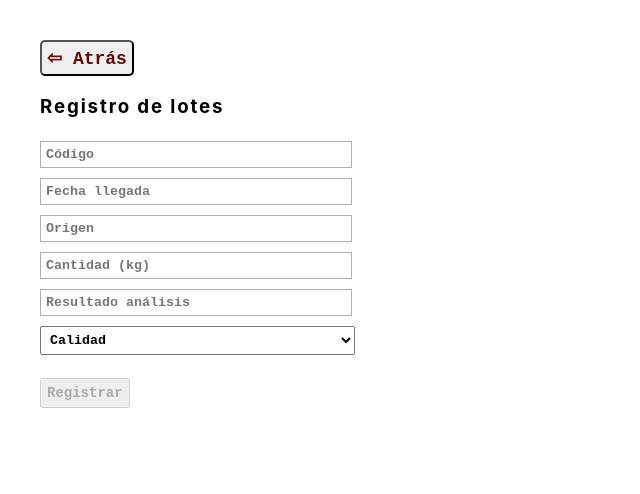
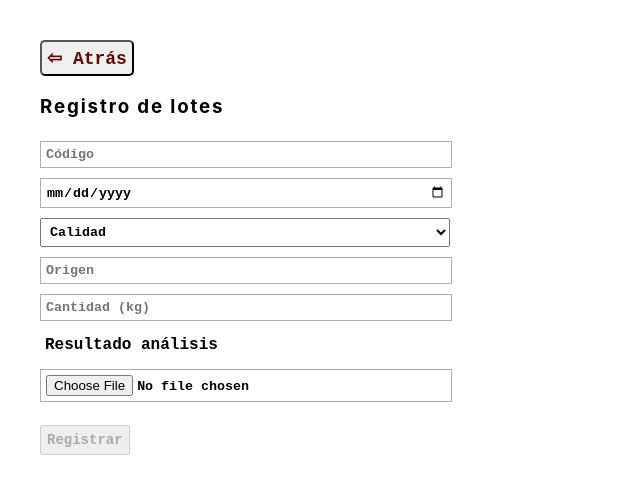
Before and after one commit to idcetim/eco-smart-ui, a React (Create React App) app: page /silicio/origen in a window 1280 px wide. Shown: the top 494 px of the page, without its empty margins (0-640 px from the left). Built offline with nearby package versions, Linux system fonts and the light colour scheme.

Commit message:
add input type Date and input type file

```diff
--- /dev/null
+++ b/src/components/TextInputDate.jsx
@@ -0,0 +1,11 @@
+const TextInputDate = (props) => {
+    const setValueState = props.func
+    const inputValueHandler = (event) => { setValueState(event.target.value) }
+    return (
+        <div>
+            <input className="input-text" type="date"  onChange={inputValueHandler} />
+        </div>
+    )
+}
+
+export default TextInputDate;
--- /dev/null
+++ b/src/components/TextInputFile.jsx
@@ -0,0 +1,14 @@
+import React from "react"
+const TextInputFile = (props) => {
+    const setValueState = props.func
+    const inputValueHandler = (event) => { setValueState(fileInput.current.files[0]) }
+    const fileInput = React.createRef()
+    return (
+        <div>
+            <input className="input-text" type="file"  title=" " ref={fileInput} onChange={inputValueHandler} />
+
+        </div>
+    )
+}
+
+export default TextInputFile;
--- a/src/routes/silicio/LotesSilicio.jsx
+++ b/src/routes/silicio/LotesSilicio.jsx
@@ -1,6 +1,8 @@
 import { useState } from 'react';
 import BackSilButton from '../../components/BackSilButton'
 import TextInput from '../../components/TextInput'
+import TextInputDate from '../../components/TextInputDate'
+import TextInputFile from '../../components/TextInputFile'
 import SelectInput from '../../components/SelectInput'
 import ShowTxHash from '../../components/ShowTxHash';
 import {postHeader} from '../../api/fetchHeader'
@@ -20,6 +22,10 @@ const LotesSilicio = () => {
     const [hash, setHash] = useState("")
 
     const registrarHandler = async () => {
+
+        const file = analisis
+        const formData = new FormData();
+        formData.append('fileAnalisis', file)
         let bodyData = JSON.stringify({
             "codigo": codigo,
             "fecha": fecha,
@@ -41,11 +47,13 @@ return (
 
     <h3> Registro de lotes </h3>
     <TextInput codigo="Código" func={setCodigo} />
-    <TextInput codigo="Fecha llegada" func={setFecha} />
+    <TextInputDate  func={setFecha} />
+    <SelectInput options = {selectOptions} func = {setCalidad} />
     <TextInput codigo="Origen" func={setOrigen} />
     <TextInput codigo="Cantidad (kg)" func={setCantidad} />
-    <TextInput codigo="Resultado análisis" func={setAnalisis} />
-    <SelectInput options = {selectOptions} func = {setCalidad} />
+    <label>Resultado análisis</label>
+    <TextInputFile  func={setAnalisis} />
+
     <button className='button-registrar' onClick={registrarHandler} disabled={!codigo || !fecha || !origen || !cantidad || !analisis || !calidad}>Registrar</button>
         { hash !== "" && <ShowTxHash hash={hash} text={"Ver transacción"}/>}
 </div>
--- a/src/styles/TextInput.css
+++ b/src/styles/TextInput.css
@@ -5,12 +5,12 @@ input {
     border: 1px solid rgb(176, 173, 173);
     font-family: 'Courier New', Courier, monospace;
     font-weight: 600;
-    width: 300px;
+    width: 400px;
 }
 
 select {
     font-weight: 600;
-    width: 315px;
+    width: 410px;
     font-family: 'Courier New', Courier, monospace;
     padding: 5px;
     margin-top: 5px;
```
